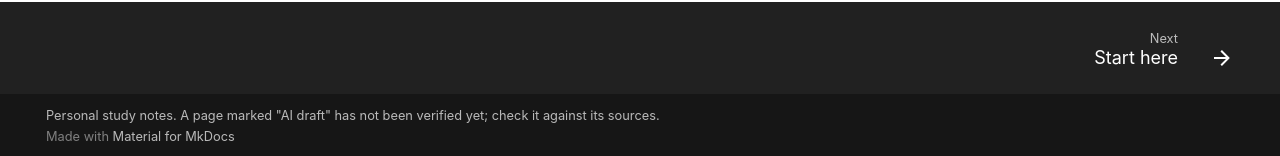
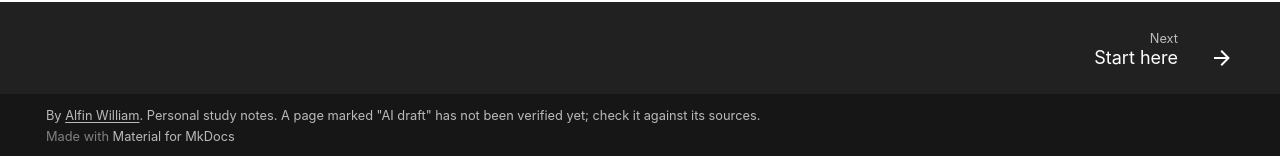
Before and after one commit to alfinwilliam/devops-notes, an MkDocs documentation site: the page built from docs/README.md, in a window 1280 px wide and 1400 px high, scrolled down 580 px. Shown: the part 1241-1397 px from the top of the window. Built offline with MkDocs 1.6.1 and Material for MkDocs 9.7.7, drawn with Linux system fonts in a browser that asks for light colours; comment, search, counter and statistics services are not loaded.

Commit message:
footer: credit the author, linking to the portfolio
The footer line now starts "By Alfin William", linking to
https://alfinwilliam.github.io/. footer.css underlines that link, because
Material shows footer links in the same colour as the surrounding text.

Co-Authored-By: Claude Opus 5.5 <noreply@anthropic.com>

```diff
--- /dev/null
+++ b/docs/assets/stylesheets/footer.css
@@ -0,0 +1,7 @@
+/* The "By Alfin William" link in the footer. Material shows footer links in the same colour
+   as the text around them, so without an underline nobody can tell it is a link. */
+
+.md-copyright__highlight a {
+  text-decoration: underline;
+  text-underline-offset: 0.15em;
+}
--- a/mkdocs.yml
+++ b/mkdocs.yml
@@ -7,7 +7,7 @@ repo_url: https://github.com/alfinwilliam/devops-notes
 repo_name: alfinwilliam/devops-notes
 edit_uri: edit/main/docs/
 docs_dir: docs
-copyright: Personal study notes. A page marked "AI draft" has not been verified yet; check it against its sources.
+copyright: 'By <a href="https://alfinwilliam.github.io/">Alfin William</a>. Personal study notes. A page marked "AI draft" has not been verified yet; check it against its sources.'
 
 theme:
   name: material
@@ -45,6 +45,7 @@ plugins:
 
 extra_css:
   - assets/stylesheets/diagram-zoom.css
+  - assets/stylesheets/footer.css
 
 extra_javascript:
   - assets/javascripts/diagram-zoom.js
```
